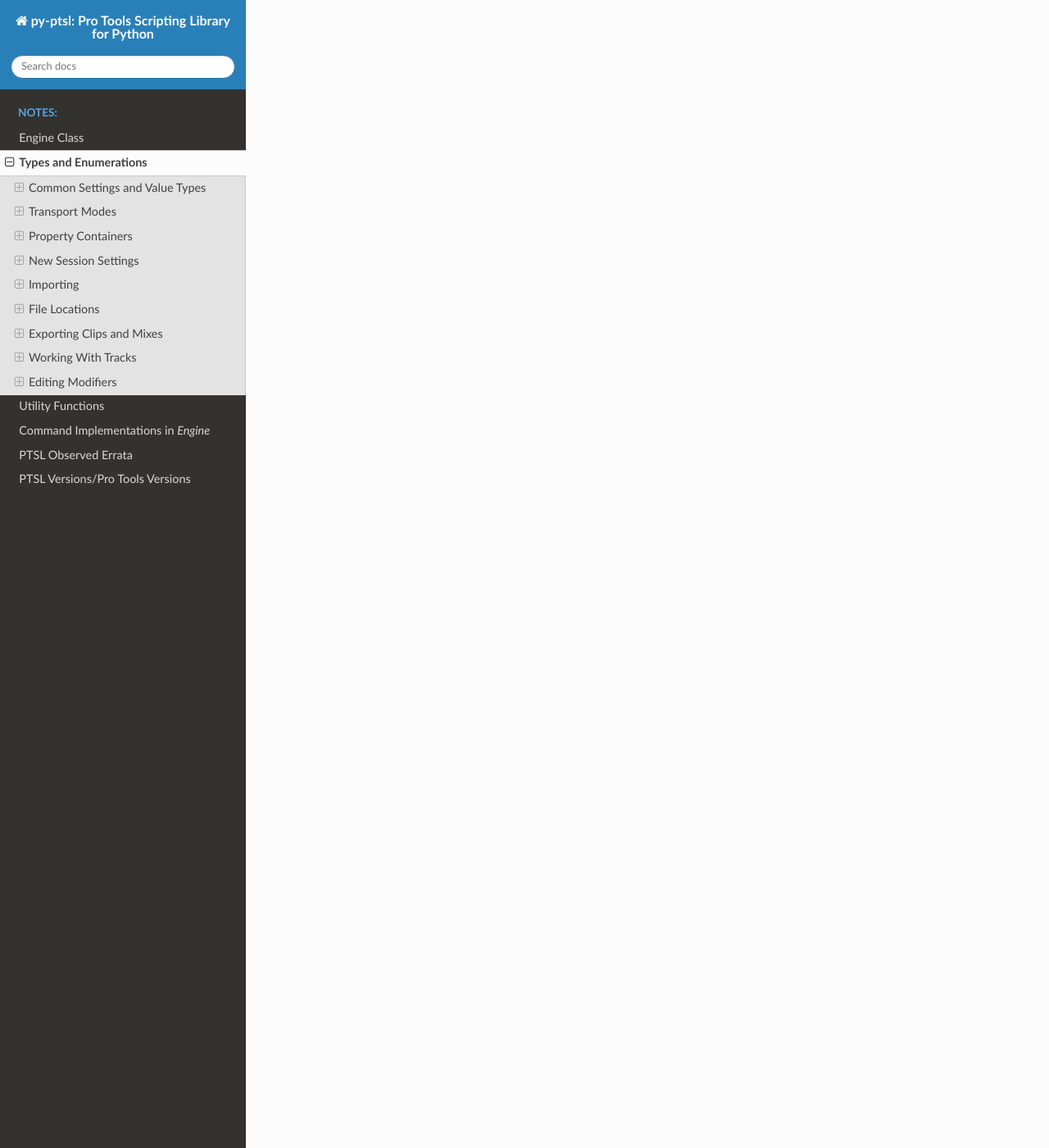
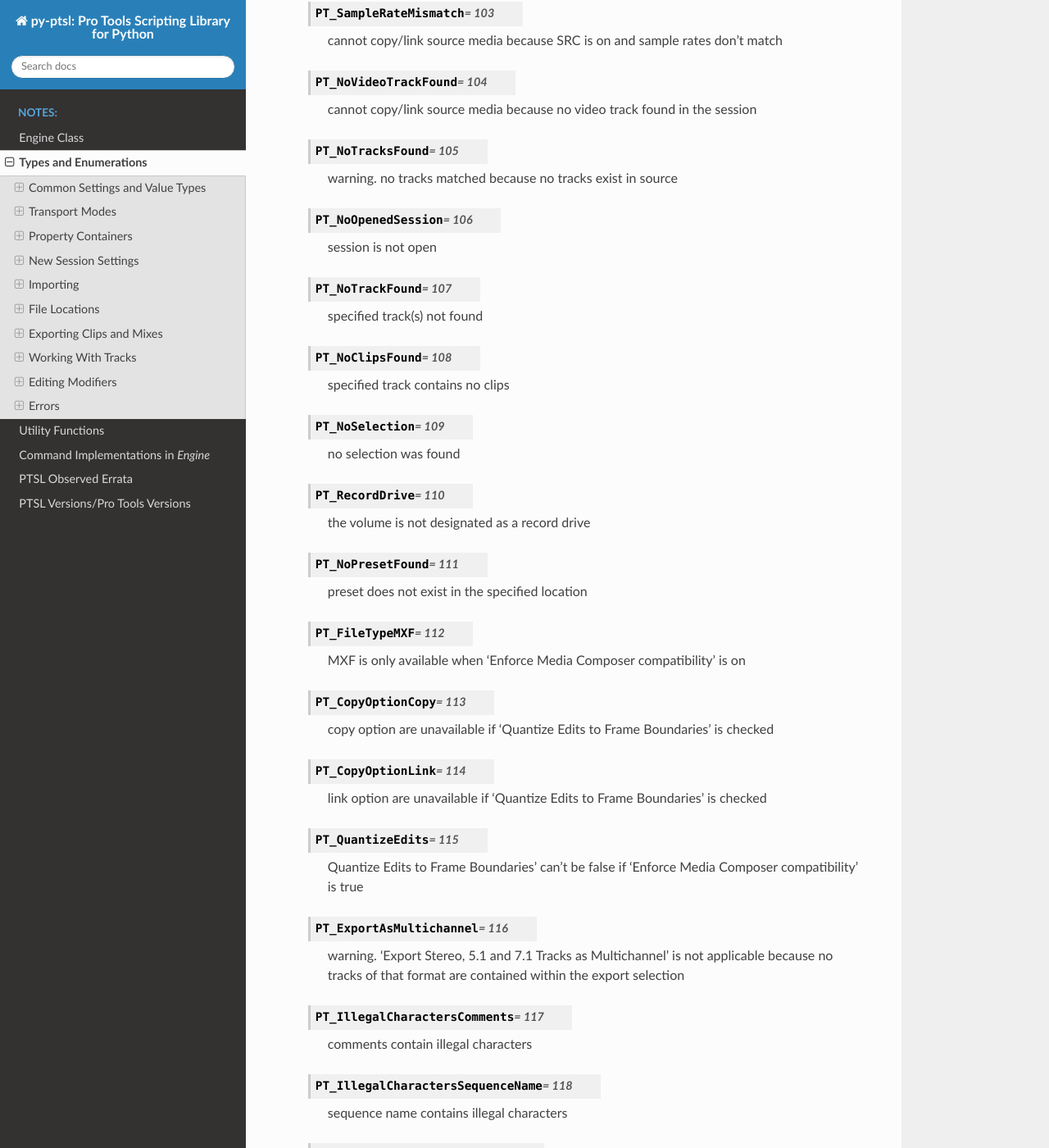
Before and after one commit to iluvcapra/py-ptsl, a Sphinx documentation site: the page built from doc/source/types.rst, in a window 1280 px wide and 1400 px high, scrolled down 19908 px. Shown: the whole window at 82% size. Built offline with Sphinx 7.4.7 and the Read the Docs theme 2.0.0, drawn with Linux system fonts in a browser that asks for light colours; some of the changed text lies outside the part shown.

Commit message:
Error doc

```diff
--- a/doc/source/types.rst
+++ b/doc/source/types.rst
@@ -869,3 +869,192 @@ Editing Modifiers
 		:value: 1
 	.. attribute:: To_Current_Automation_Type
 		:value: 2
+
+Errors
+------
+
+.. class:: CommandErrorType
+
+	Error enumeration.
+
+	.. attribute:: OS_WritePermissions
+		:value: 0
+
+		command hits write permissions
+
+	.. attribute:: OS_ErrorCode
+		:value: 1
+
+		other OS error
+
+	.. attribute:: OS_NoLocationFound
+		:value: 2
+
+		the specified location does not exist
+
+	.. attribute:: OS_NoSessionFound
+		:value: 3
+
+		the specified session does not exist
+	.. attribute:: OS_FilePathLocation
+		:value: 4
+
+		the specified file path could not be found
+
+	.. attribute:: OS_ReadError
+		:value: 5
+
+		command hits read permissions or can not read specified file
+
+	.. attribute:: OS_DiskSpace
+		:value: 6
+
+		not enough free space on disk
+
+	.. attribute:: OS_DuplicateName
+		:value: 7
+
+		the session name to be created is a duplicate of some existing
+
+	.. attribute:: OS_IllegalCharacters
+		:value: 8
+
+		the session name contains illegal characters/symbols
+
+	.. attribute:: OS_CharactersLimit
+		:value: 9
+
+		the session/track name is too long (250 characters allowed)
+
+	.. attribute:: OS_ProToolsIsNotAvailable
+		:value: 10
+
+		ProTools is not responding during a specified timeout
+
+	.. attribute:: PT_UnknownError
+		:value: 100
+
+		an unspecified error occurred during execution of a command
+	.. attribute:: PT_NoTemplateGroup
+		:value: 101
+
+		template group does not exist
+
+	.. attribute:: PT_NoTemplate
+		:value: 102
+
+		template name does not exist
+	.. attribute:: PT_SampleRateMismatch
+		:value: 103
+
+		cannot copy/link source media because SRC is on and sample rates don't match
+
+	.. attribute:: PT_NoVideoTrackFound
+		:value: 104
+
+		cannot copy/link source media because no video track found in the session
+
+	.. attribute:: PT_NoTracksFound
+		:value: 105
+
+		warning. no tracks matched because no tracks exist in source
+
+	.. attribute:: PT_NoOpenedSession
+		:value: 106
+
+		session is not open
+
+	.. attribute:: PT_NoTrackFound
+		:value: 107
+
+		specified track(s) not found
+
+	.. attribute:: PT_NoClipsFound
+		:value: 108
+
+		specified track contains no clips
+
+	.. attribute:: PT_NoSelection
+		:value: 109
+
+		no selection was found
+
+	.. attribute:: PT_RecordDrive
+		:value: 110
+
+		the volume is not designated as a record drive
+
+	.. attribute:: PT_NoPresetFound
+		:value: 111
+
+		preset does not exist in the specified location
+
+	.. attribute:: PT_FileTypeMXF
+		:value: 112
+
+		MXF is only available when 'Enforce Media Composer compatibility' is on
+
+	.. attribute:: PT_CopyOptionCopy
+		:value: 113
+
+		copy option are unavailable if 'Quantize Edits to Frame Boundaries' is checked
+
+	.. attribute:: PT_CopyOptionLink
+		:value: 114
+
+		link option are unavailable if 'Quantize Edits to Frame Boundaries' is checked
+
+	.. attribute:: PT_QuantizeEdits
+		:value: 115
+
+		Quantize Edits to Frame Boundaries' can't be false if 'Enforce Media Composer compatibility' is true
+
+	.. attribute:: PT_ExportAsMultichannel
+		:value: 116
+
+		warning. 'Export Stereo, 5.1 and 7.1 Tracks as Multichannel' is not applicable because no tracks of that format are contained within the export selection
+
+	.. attribute:: PT_IllegalCharactersComments
+		:value: 117
+
+		comments contain illegal characters
+
+	.. attribute:: PT_IllegalCharactersSequenceName
+		:value: 118
+
+		sequence name contains illegal characters
+
+	.. attribute:: PT_MaxCharactersComments
+		:value: 119
+
+		comments exceed the maximum character limit
+
+	.. attribute:: PT_MaxCharactersSequenceName
+		:value: 120
+
+		sequence name exceeds the maximum character limit
+
+	.. attribute:: PT_NoSequenceName
+		:value: 121
+
+		sequence name can't be empty
+
+	.. attribute:: PT_InvalidTask
+		:value: 122
+
+		the specified task does not exist
+
+	.. attribute:: PT_FileNotFound
+		:value: 123
+
+		specified files were not found
+
+	.. attribute:: PT_InvalidSelection
+		:value: 124
+
+		unable to perform action because of invalid selection SDK errors
+
+	.. attribute:: SDK_Version_Mismatch
+		:value: 201
+
+		Versions of PTSL Host and PTSL Client are mismatched
```
